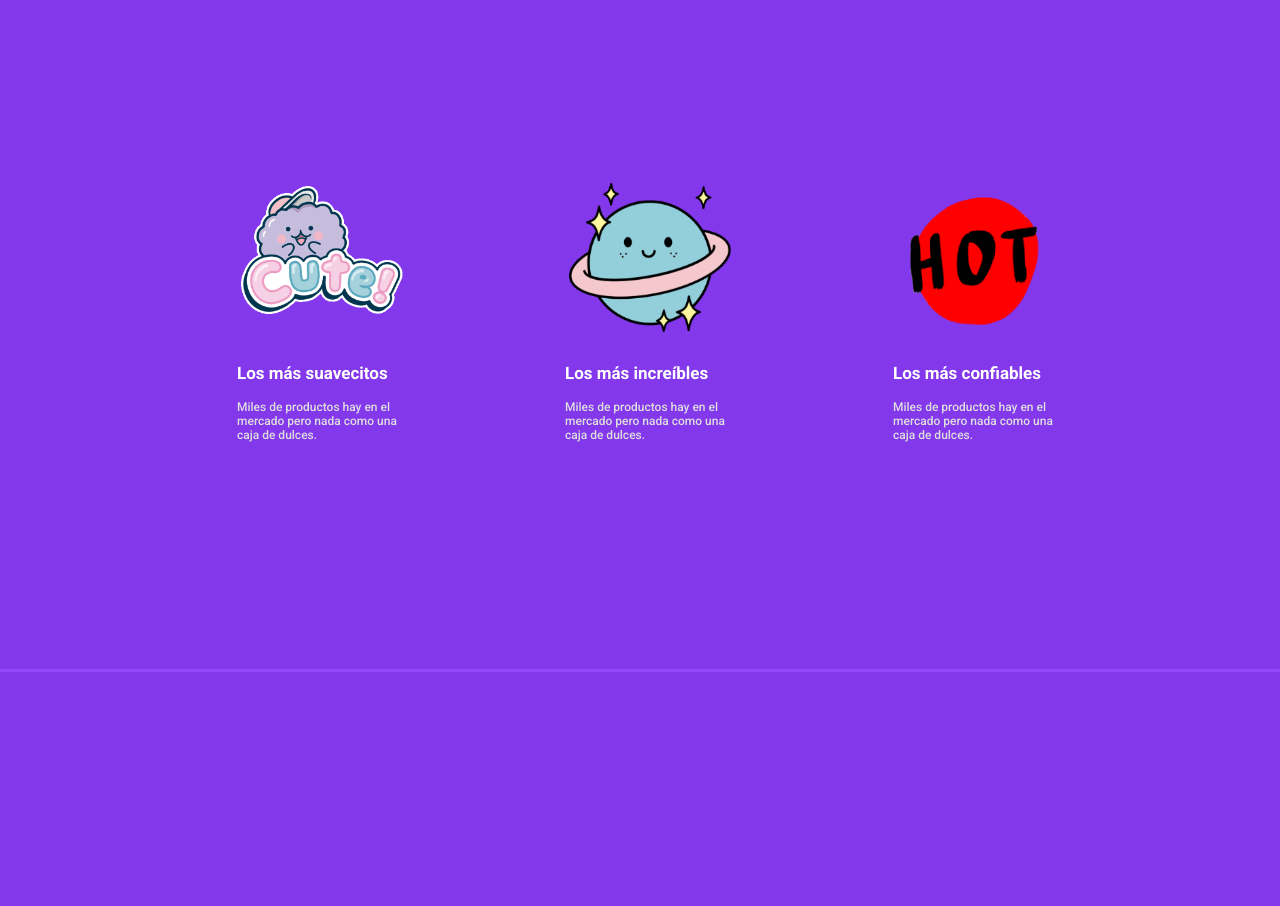
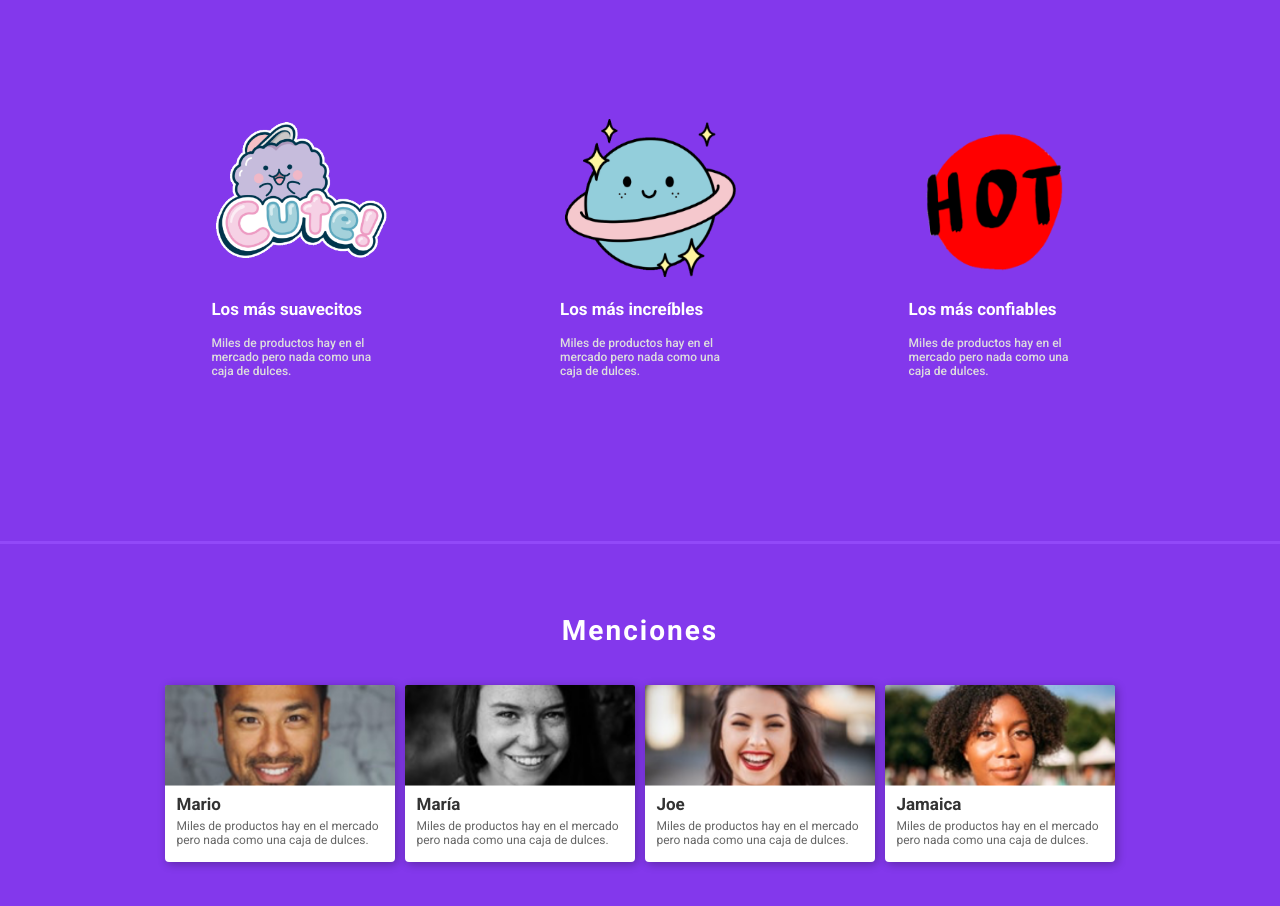
Before and after one commit to LuisRivero021298/candy-shop, a plain HTML site: page index.html in a window 1280 px wide. Shown: the part 860-1766 px from the top of the page. Before the commit the page ends 1538 px from the top, so only its background shows below. Drawn offline with Linux system fonts and the light colour scheme.

Commit message:
mentions section

```diff
--- a/css/index.css
+++ b/css/index.css
@@ -8,6 +8,7 @@ html, body{
   --primary-bg: #8338EC;
   --black-color: #111;
   --grey-dark-color: #333;
+  --grey-light-color: #666;
   --white-color: #FFF;
   --white-color-hover: #DDD;
   --action-color: #dd006E;
@@ -87,7 +88,7 @@ h1{
   padding: 25px;
   color: var(--black-color);
   margin-top: -32%;
-  max-width: 300px;
+  max-width: 320px;
   min-width: 285px;
   box-sizing: border-box;
 }
@@ -145,15 +146,16 @@ h1{
 
 .events {
   height: 50px;
-  padding:25% 15%;
+  padding:20% 13%;
   margin-top: 10px;
   display: flex;
   justify-content: space-between;
   align-items: center;
 }
+
 .event{
   padding: 35px;
-  max-width: 240px;
+  max-width: 250px;
   min-width: 200px;
   box-sizing: border-box;
 }
@@ -176,3 +178,52 @@ h1{
   color: var(--white-color-hover);
   font-weight: var(--paragraph-weigth);
 }
+
+/*MENTIONS SECTION*/
+.mentions{
+  padding: 5% 0;
+}
+.mentions h2{
+  margin-top: 0;
+  font-size: var(--subtitle-lg);
+  text-align: center;
+  letter-spacing: 2px;
+}
+.mentions-cards{
+  padding-top: 10px;
+  width: 100%;
+  display: flex;
+  justify-content: center;
+}
+.mention{
+  max-width: 230px;
+  padding: 5px;
+}
+.mention .content{
+  padding-bottom: 10px;
+  background-color: var(--white-color);
+  border-radius: 4px;
+  box-shadow: 2px 2px 10px rgba(1,1,1,.3);
+}
+.mention .content figure{
+  width: 100%;
+  margin: 0;
+}
+.mention .content figure img{
+  width: 100%;
+  height: 100%;
+  object-fit: cover;
+  object-position: center;
+}
+.mention .content h3{
+  width: 90%;
+  margin: 5px auto;
+  font-size: var(--subtitle-sm);
+  color: var(--grey-dark-color);
+}
+.mention .content p{
+  width: 90%;
+  margin: 5px auto;
+  font-size: var(--paragraph-size-sm);
+  color: var(--grey-light-color);
+}
--- a/index.html
+++ b/index.html
@@ -79,6 +79,46 @@
     </article>
   </section>
   <hr>
-  <section class="mentions"></section>
+  <section class="mentions">
+    <h2>Menciones</h2>
+    <div class="mentions-cards">
+      <article class="mention">
+        <div class="content">
+          <figure>
+            <img src="./images/p1.png" alt="p1">
+          </figure>
+          <h3>Mario</h3>
+          <p>Miles de productos hay en el mercado pero nada como una caja de dulces.</p>
+        </div>
+      </article>
+      <article class="mention">
+        <div class="content">
+          <figure>
+            <img src="./images/p2.png" alt="p2">
+          </figure>
+          <h3>María</h3>
+          <p>Miles de productos hay en el mercado pero nada como una caja de dulces.</p>
+        </div>
+      </article>
+      <article class="mention">
+        <div class="content">
+          <figure>
+            <img src="./images/p3.webp" alt="p3">
+          </figure>
+          <h3>Joe</h3>
+          <p>Miles de productos hay en el mercado pero nada como una caja de dulces.</p>
+        </div>
+      </article>
+      <article class="mention">
+        <div class="content">
+          <figure>
+            <img src="./images/p4.png" alt="p4">
+          </figure>
+          <h3>Jamaica</h3>
+          <p>Miles de productos hay en el mercado pero nada como una caja de dulces.</p>
+        </div>
+      </article>
+    </div>
+  </section>
 </body>
 </html>
```
